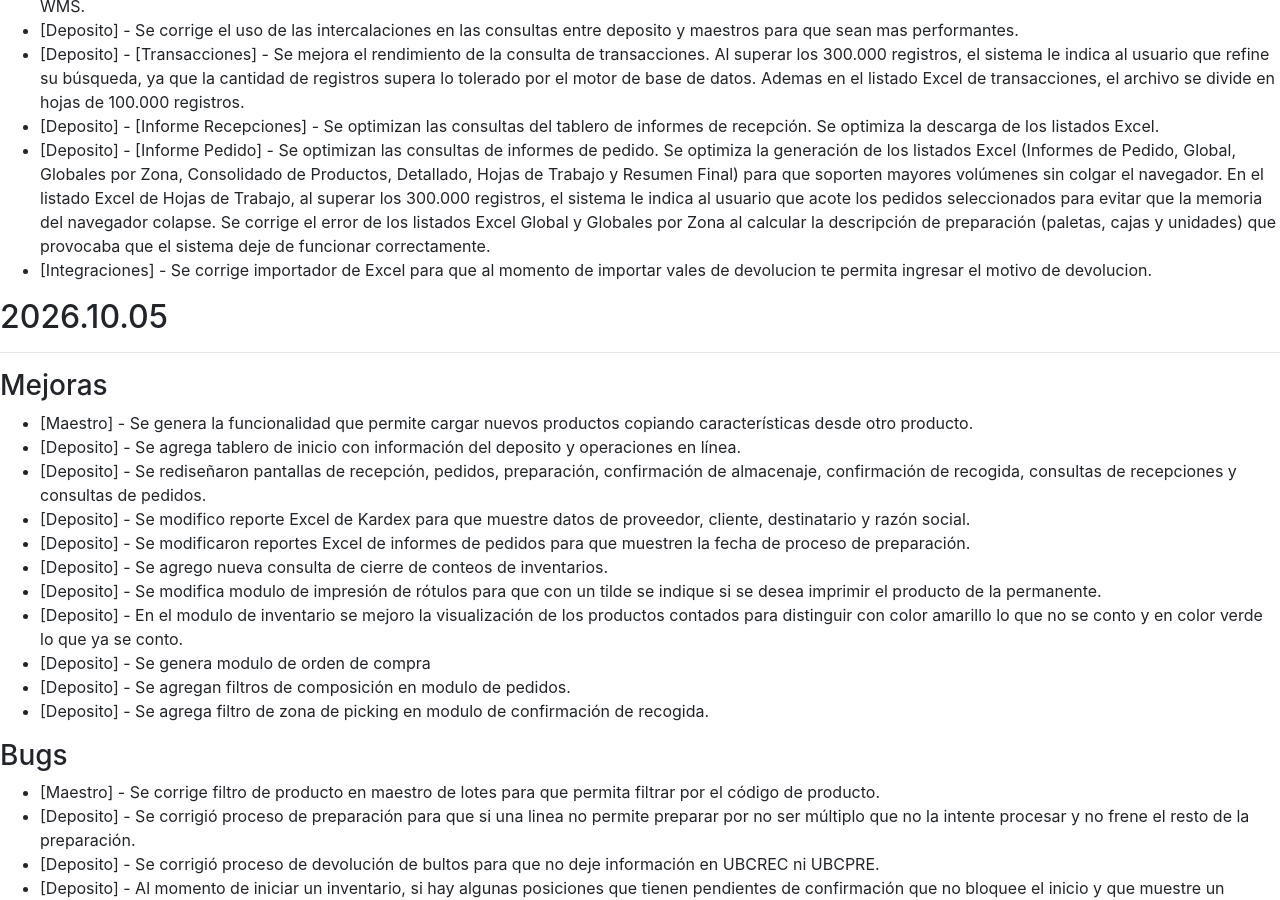
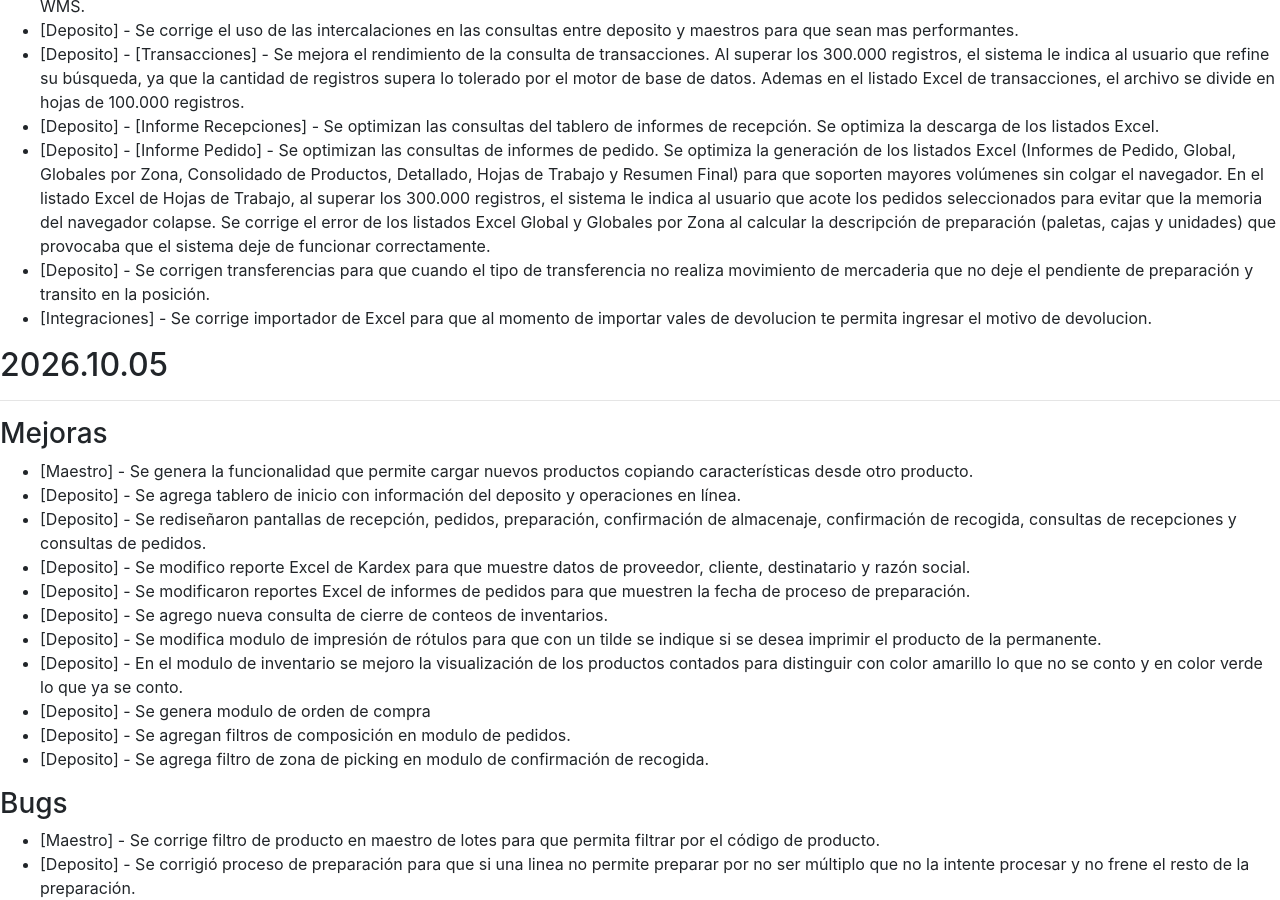
Before and after one commit to brainsys-arsaad/versionado, a Jekyll site: the page built from registro-cambios.markdown, in a window 1280 px wide and 900 px high, scrolled down 786 px. Built offline with Jekyll 4.4.1, drawn with Linux system fonts in a browser that asks for light colours.

Commit message:
Update registro-cambios.markdown

```diff
--- a/registro-cambios.markdown
+++ b/registro-cambios.markdown
@@ -145,6 +145,7 @@ El formato esta basado en [Keep a Changelog](https://keepachangelog.com/es-ES/1.
 - [Deposito] - [Transacciones] - Se mejora el rendimiento de la consulta de transacciones. Al superar los 300.000 registros, el sistema le indica al usuario que refine su búsqueda, ya que la cantidad de registros supera lo tolerado por el motor de base de datos. Ademas en el listado Excel de transacciones, el archivo se divide en hojas de 100.000 registros.
 - [Deposito] - [Informe Recepciones] - Se optimizan las consultas del tablero de informes de recepción. Se optimiza la descarga de los listados Excel.
 - [Deposito] - [Informe Pedido] - Se optimizan las consultas de informes de pedido. Se optimiza la generación de los listados Excel (Informes de Pedido, Global, Globales por Zona, Consolidado de Productos, Detallado, Hojas de Trabajo y Resumen Final) para que soporten mayores volúmenes sin colgar el navegador. En el listado Excel de Hojas de Trabajo, al superar los 300.000 registros, el sistema le indica al usuario que acote los pedidos seleccionados para evitar que la memoria del navegador colapse. Se corrige el error de los listados Excel Global y Globales por Zona al calcular la descripción de preparación (paletas, cajas y unidades) que provocaba que el sistema deje de funcionar correctamente.
+- [Deposito] - Se corrigen transferencias para que cuando el tipo de transferencia no realiza movimiento de mercaderia que no deje el pendiente de preparación y transito en la posición.
 - [Integraciones] - Se corrige importador de Excel para que al momento de importar vales de devolucion te permita ingresar el motivo de devolucion.
 
 ## 2026.10.05
```
